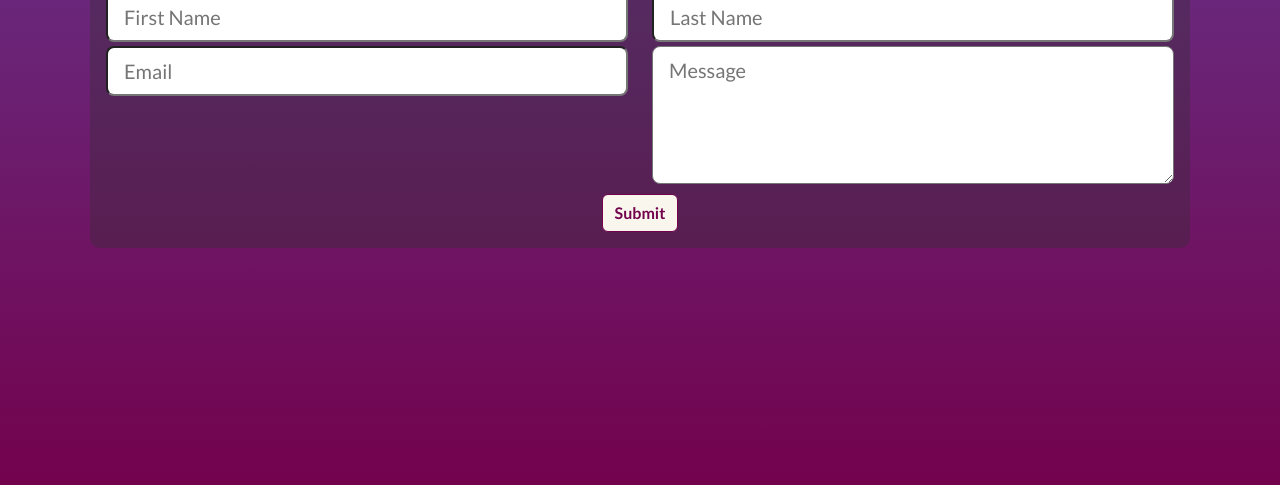
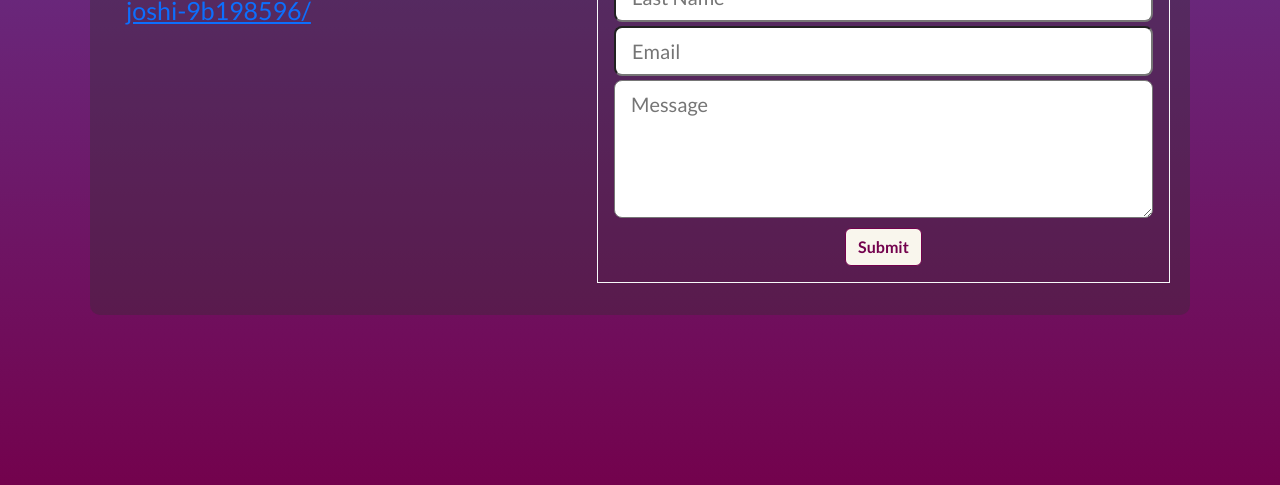
Before and after one commit to sjoshi05/portfolio_website, a plain HTML site: page contact.html in a window 1280 px wide. Shown: the part 315-800 px from the top of the page. Drawn offline with nearby package versions, Linux system fonts and the light colour scheme.

Commit message:
added styling for large screens for contact page

```diff
--- a/contact.html
+++ b/contact.html
@@ -86,6 +86,8 @@
     <div class="container d-flex">
       <div class="page p-3 my-3 mx-2 text-wrap text-break">
         <h1>Contact</h1>
+        <div class="row">
+          <div class="col-lg-5 m-3 p-3">
             <p class="contact-paragraph">
               <i
                 class="fa-solid fa-envelope m-1"
@@ -104,10 +106,12 @@
                 >https://www.linkedin.com/in/sandhya-joshi-9b198596/</a
               >
             </p>
+          </div>
+          <div class="col-lg border border-light m-3 p-3">
             <h2>Contact Form</h2>
-        <form action="#">
-          <div class="row">
-            <div class="col-sm-12 col-lg-6 mb-1">
+            <form action="#" class="d-flex flex-column">
+              <div class="row d-flex flex-column">
+                <div class="col-12 mb-1">
                   <input
                     type="text"
                     name="firstName"
@@ -116,7 +120,7 @@
                     class="form-control-lg w-100"
                   />
                 </div>
-            <div class="col-sm-12 col-lg-6 mb-1">
+                <div class="col-12 mb-1">
                   <input
                     type="text"
                     name="lastName"
@@ -125,7 +129,7 @@
                     class="form-control-lg w-100"
                   />
                 </div>
-            <div class="col-sm-12 col-lg-6 mb-1">
+                <div class="col-12 mb-1">
                   <input
                     type="email"
                     name="email"
@@ -134,7 +138,7 @@
                     class="form-control-lg w-100"
                   />
                 </div>
-            <div class="col-sm-12 col-lg-6 mb-1">
+                <div class="col-12 mb-1">
                   <textarea
                     type="text"
                     name="message"
@@ -151,6 +155,8 @@
             </form>
           </div>
         </div>
+      </div>
+    </div>
 
     <script
       src="https://cdn.jsdelivr.net/npm/bootstrap@5.2.3/dist/js/bootstrap.bundle.min.js"
```
Lines whose indentation alone changed are shown as unchanged.
